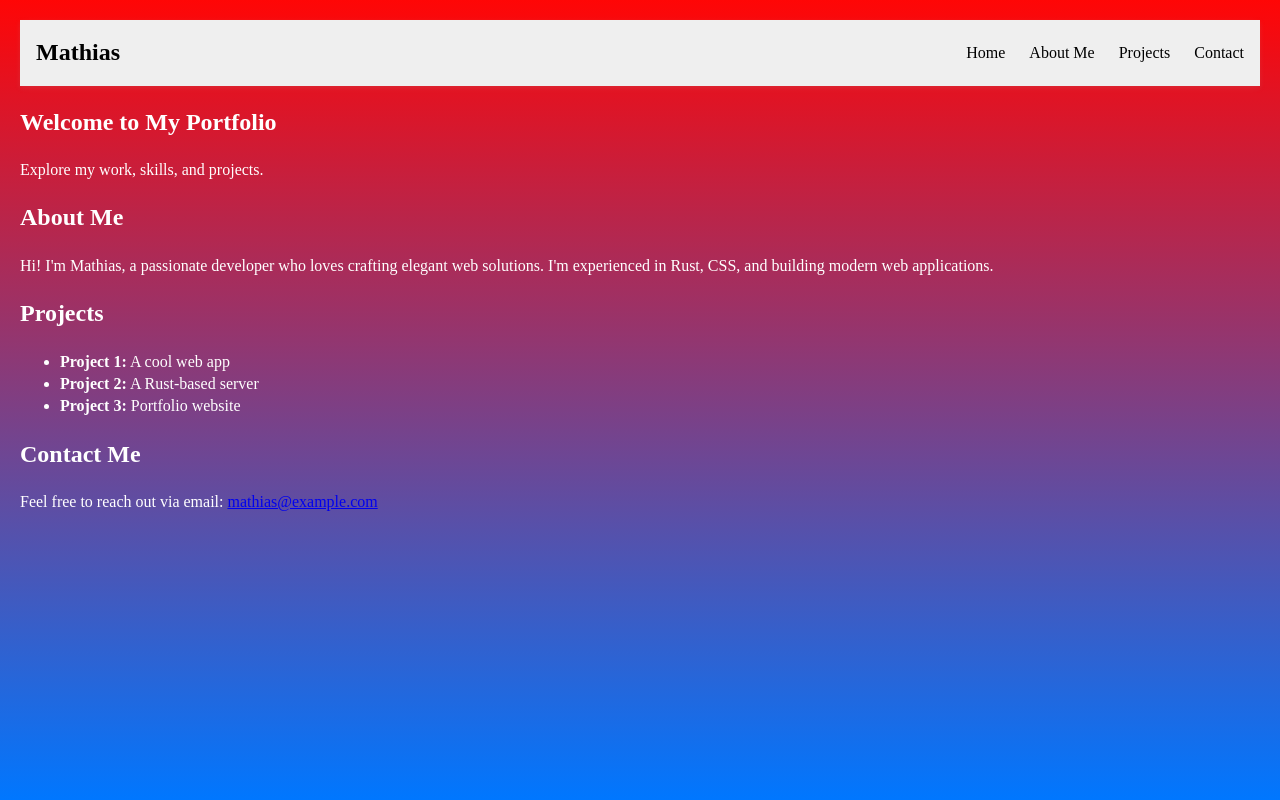
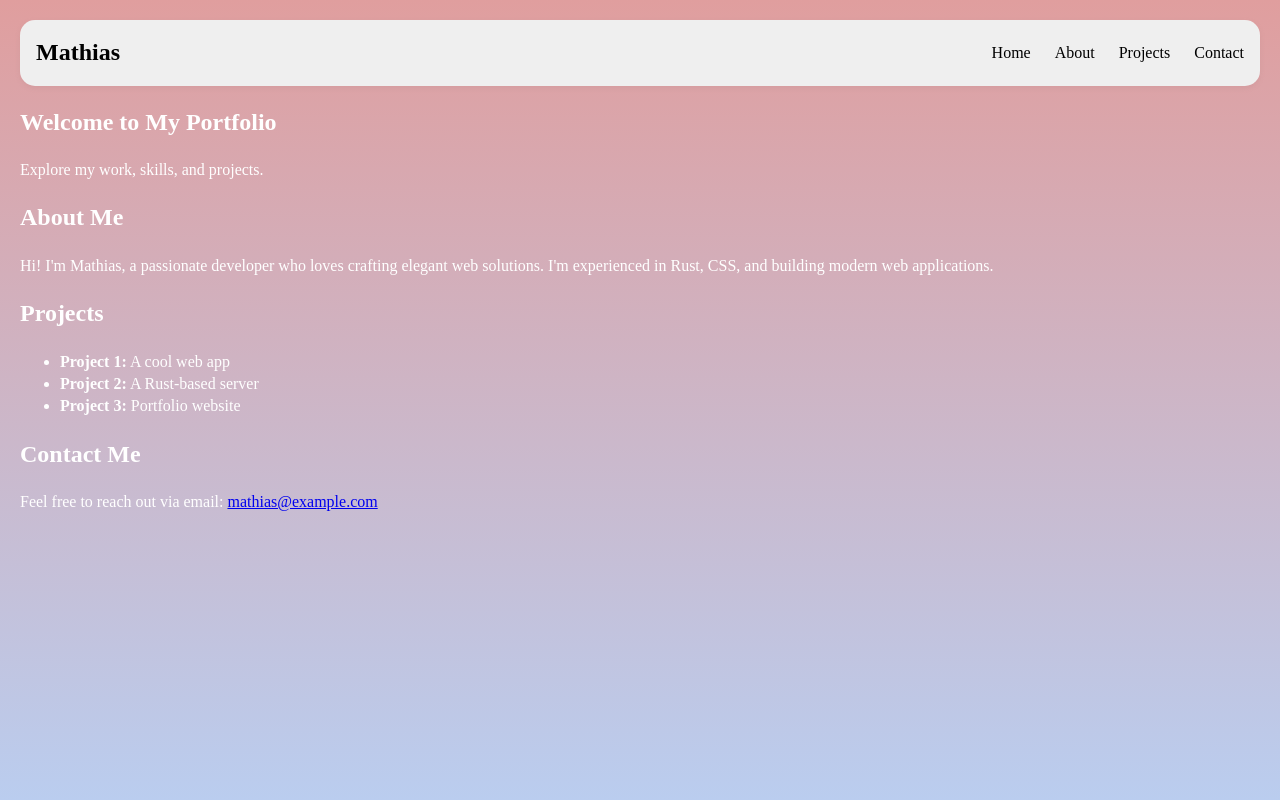
Before and after one commit to Lynix152/Lynix152.github.io, a website built with webpack: page index.html in a window 1280 px wide. Built offline with nearby package versions, Linux system fonts and the light colour scheme.

Commit message:
Commit to push my stats

```diff
--- a/css/style.css
+++ b/css/style.css
@@ -158,6 +158,7 @@ textarea {
 .navbar {
   background-color: #efefef;
   color: black;
+  border-radius: 15px;
   padding: 1em 0;
   position: sticky;
   top: 0;
@@ -230,7 +231,7 @@ body {
   left: 0;
   right: 0;
   bottom: 0;
-  background: linear-gradient(to bottom, rgb(255, 6, 6), rgb(0, 119, 255));
+  background: linear-gradient(to bottom, rgb(224, 158, 158), rgb(186, 205, 239));
   z-index: 1;
 }
 
--- a/index.html
+++ b/index.html
@@ -34,7 +34,7 @@
       <a href="#" class="logo">Mathias</a>
       <ul class="nav-links">
         <li><a href="#home">Home</a></li>
-        <li><a href="#about">About Me</a></li>
+        <li><a href="#about">About</a></li>
         <li><a href="#projects">Projects</a></li>
         <li><a href="#contact">Contact</a></li>
       </ul>
```
